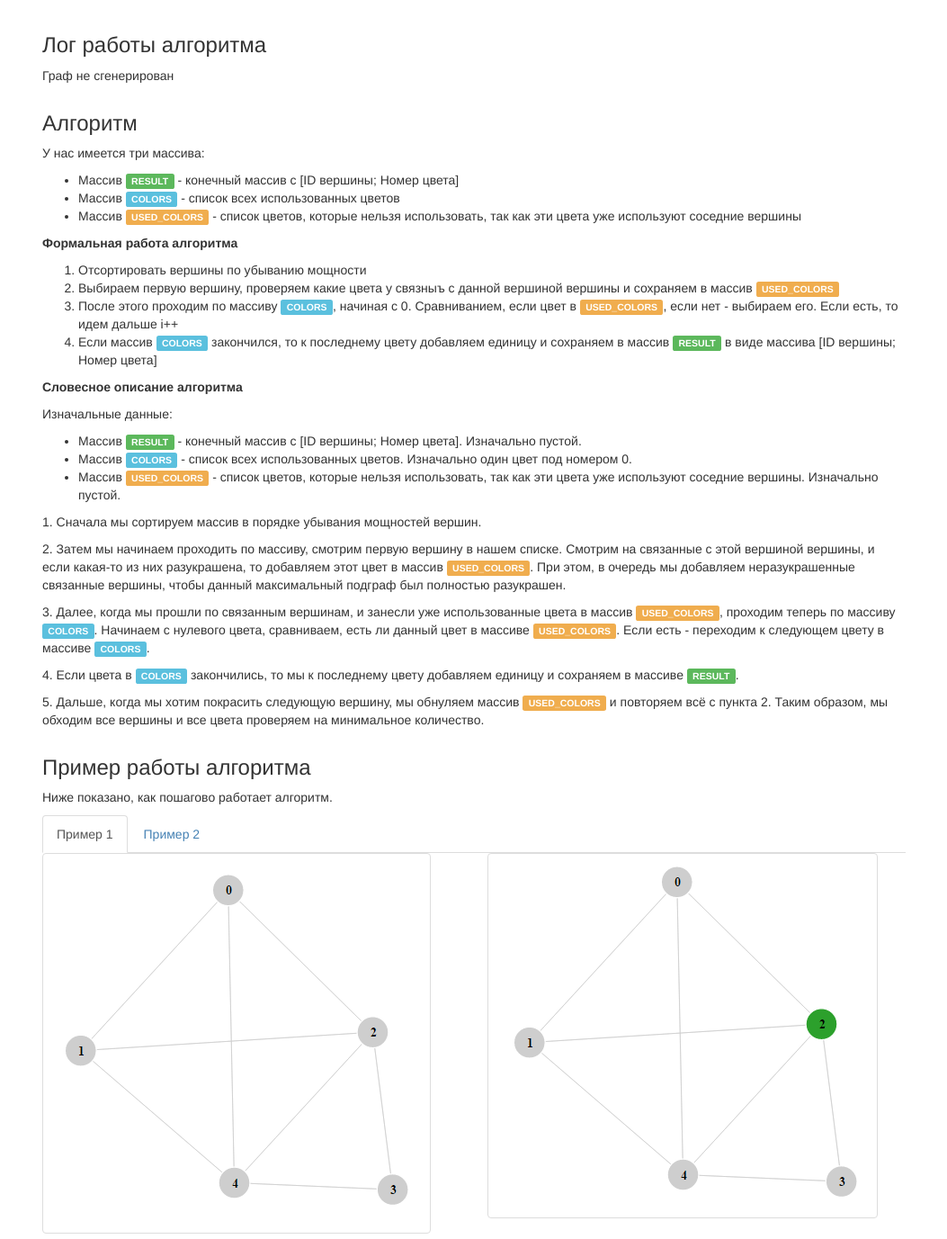
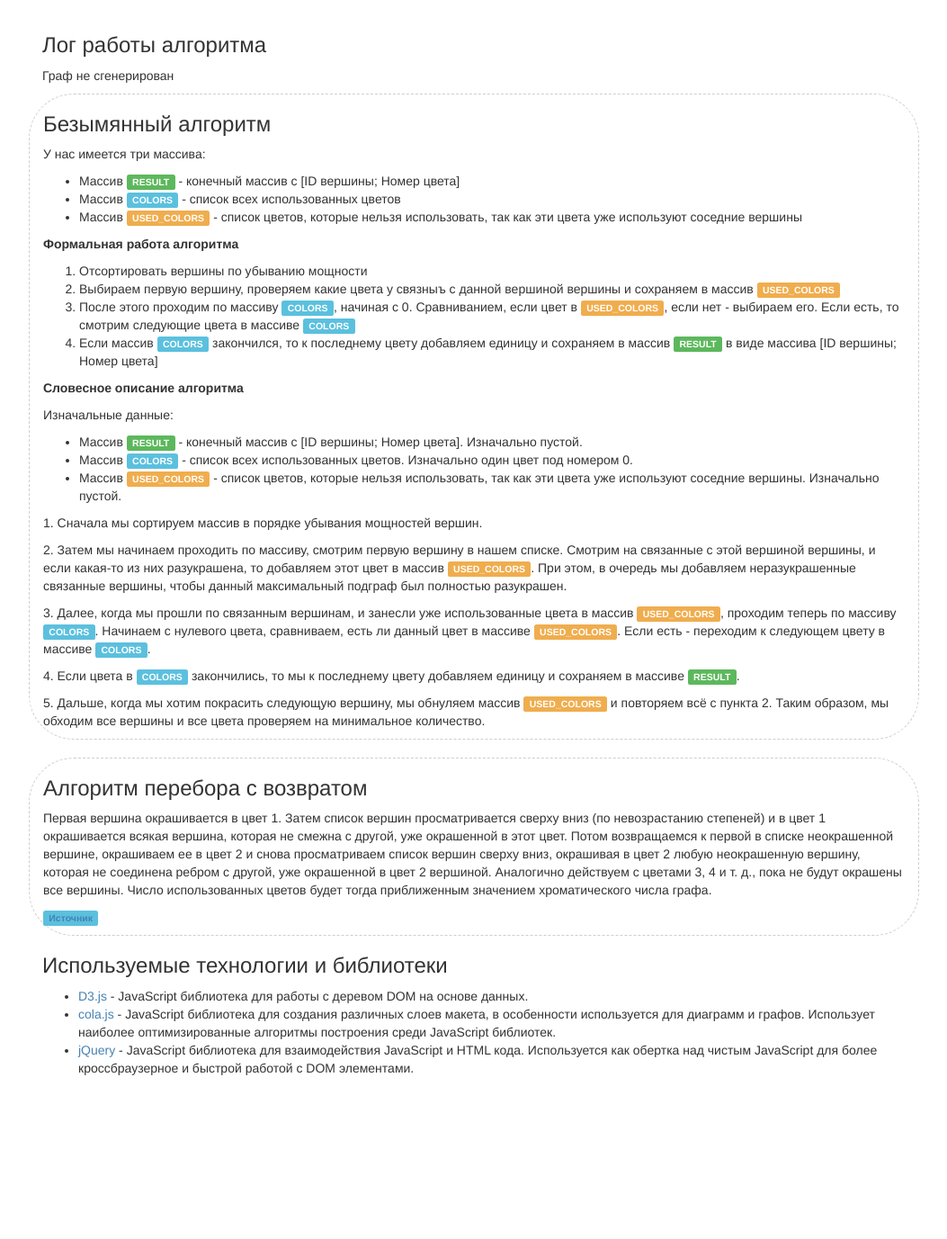
Before and after one commit to Sadykh/eltech-mlita-alternative-exam, a plain HTML site: page src/index.html in a window 1280 px wide. Shown: the part 2514-3891 px from the top of the page at 90% size, without its empty margins (113-1166 px from the left). After the commit the page ends 3777 px from the top, so only its background shows below. Drawn offline with Linux system fonts and the light colour scheme.

Commit message:
#fixing info

```diff
--- a/src/index.html
+++ b/src/index.html
@@ -125,7 +125,7 @@
                 <div class="form-group" style="margin-bottom: 10px">
                     <label for="algo_generate" style="display: block">Алгоритм</label>
                     <select id="algo_generate" class="form-control">
-                        <option value="0">Безымяный алгоритм</option>
+                        <option value="0">Безымянный алгоритм</option>
                         <option value="1">Алгоритм перебора с возвратом</option>
                     </select>
                 </div>
@@ -212,8 +212,8 @@
     <div class="clearfix"></div>
     <div class="row">
 
-        <div class="col-md-12">
-            <h3>Алгоритм</h3>
+        <div class="col-md-12" style="border-radius: 50px; border: 1px dashed #cecece;">
+            <h3>Безымянный алгоритм</h3>
 
             <p>У нас имеется три массива:</p>
             <ul>
@@ -232,7 +232,7 @@
                     массив <span class="label label-warning">USED_COLORS</span></li>
                 <li>После этого проходим по массиву <span class="label label-info">COLORS</span>, начиная с 0.
                     Сравниванием, если цвет в <span class="label label-warning">USED_COLORS</span>, если нет - выбираем
-                    его. Если есть, то идем дальше i++
+                    его. Если есть, то смотрим следующие цвета в массиве <span class="label label-info">COLORS</span>
                 </li>
                 <li>Если массив <span class="label label-info">COLORS</span> закончился, то к последнему цвету добавляем
                     единицу и сохраняем в массив <span class="label label-success">RESULT</span> в виде массива [ID
@@ -280,7 +280,14 @@
             </p>
         </div>
 
-        <div class="col-md-12">
+        <div class="col-md-12" style="border-radius: 50px; border: 1px dashed #cecece; margin-top: 20px" >
+            <h3>Алгоритм перебора с возвратом</h3>
+
+            <p>Первая вершина окрашивается в цвет 1. Затем список вершин просматривается сверху вниз (по невозрастанию степеней) и в цвет 1 окрашивается всякая вершина, которая не смежна с другой, уже окрашенной в этот цвет. Потом возвращаемся к первой в списке неокрашенной вершине, окрашиваем ее в цвет 2 и снова просматриваем список вершин сверху вниз, окрашивая в цвет 2 любую неокрашенную вершину, которая не соединена ребром с другой, уже окрашенной в цвет 2 вершиной. Аналогично действуем с цветами 3, 4 и т. д., пока не будут окрашены все вершины. Число использованных цветов будет тогда приближенным значением хроматического числа графа.
+            <p><span class="label label-info"><a href="http://rain.ifmo.ru/cat/view.php/theory/graph-coloring-layout/coloring-2004">Источник</a></span></p>
+        </div>
+
+        <div class="col-md-12" style="display:none;">
             <h3>Пример работы алгоритма</h3>
             <div>
                 <p>Ниже показано, как пошагово работает алгоритм.</p>
```
